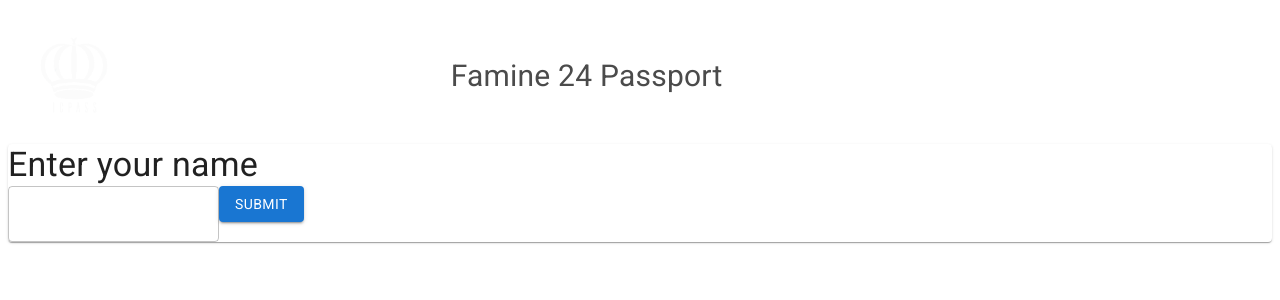
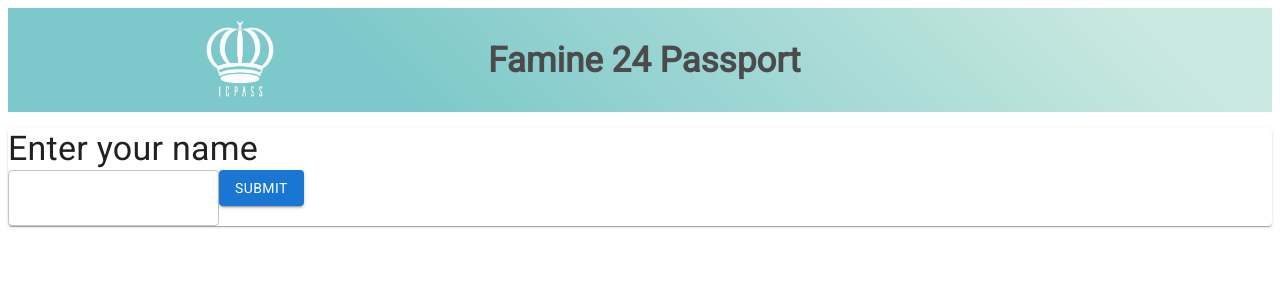
Before and after one commit to cst0313/icpass-famine-2024, a React (Create React App) app in the folder famine-lifemon/: page / in a window 1280 px wide. Shown: the top 300 px of the page. Built offline with nearby package versions, Linux system fonts and the light colour scheme; no server answers.

Commit message:
change title background

```diff
--- a/famine-lifemon/src/components/Title.js
+++ b/famine-lifemon/src/components/Title.js
@@ -1,24 +1,31 @@
 import * as React from 'react';
 import Typography from '@mui/material/Typography';
 import Grid from '@mui/material/Grid';
+import { Box } from '@mui/system';
+import { palette } from '@mui/system';
 
 export default function Title() {
 	return (
-		<Grid container spacing={2}>
-			<Grid item xs={4}>
+		<Box sx={{background:'linear-gradient(45deg, #7DC8CA 30%, #CAE9E0 90%)', p:0,m:-2}}>
+			<Grid container spacing={2} direction="row" justify="center" alignItems="center" alignContent="center">
+				<Grid item xs={4.5} align="center" justifyContent="center">
 					<img
 						className="logo"
 						src="passlogo.png"
-					alt="ICPASS logo" />
+						alt="ICPASS logo"/>
 				</Grid>
-			<Grid item className="title" xs={8}>
+				<Grid item className="title" xs={7.5} p={0}>
 					<Typography
-					variant="h4"
-					fontSize={30}
+						variant="h5"
+						fontSize={35}
+						fontWeight='bold'
+						lineHeight={1}
 					>
 						Famine 24 Passport
 					</Typography>
 				</Grid>
 			</Grid>
+		</Box>
+
 	);
 }
```
Lines whose indentation alone changed are shown as unchanged.
